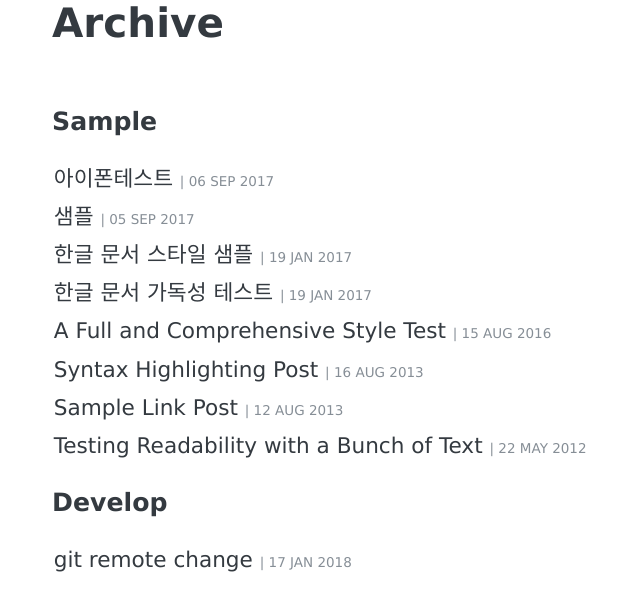
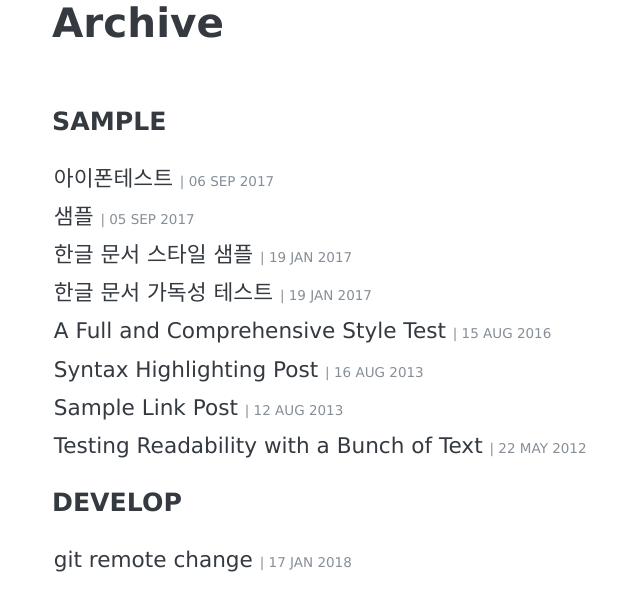
Before and after one commit to jimmybae/jimmybae.github.io, a Jekyll site: the page built from archive/index.html, in a window 1280 px wide. Shown: the part 126-732 px from the top of the page, without its empty margins (174-814 px from the left). Built offline with Jekyll 4.4.1, drawn with Linux system fonts in a browser that asks for light colours; some web fonts are replaced.

Commit message:
remove capitalize

```diff
--- a/archive/index.html
+++ b/archive/index.html
@@ -11,7 +11,7 @@
     {% for category in site.categories %}
       {% capture cat %}{{ category | first }}{% endcapture %}
     <div class="archive-categories" id="{{cat}}">
-      {{ cat | capitalize }}
+      {{ cat }}
     </div>
     <!-- } jimmy -->
       {% for post in site.categories[cat] %}
```
